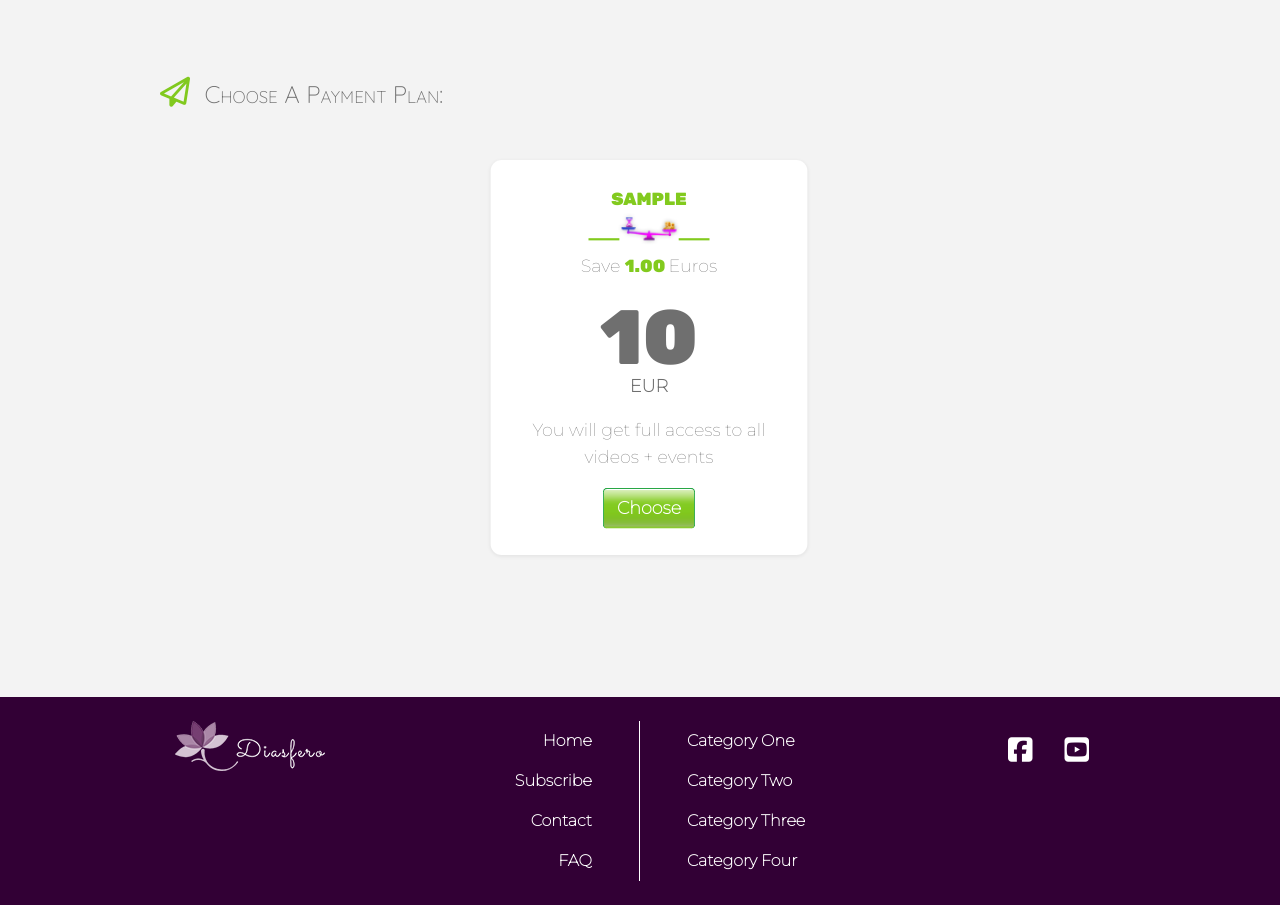
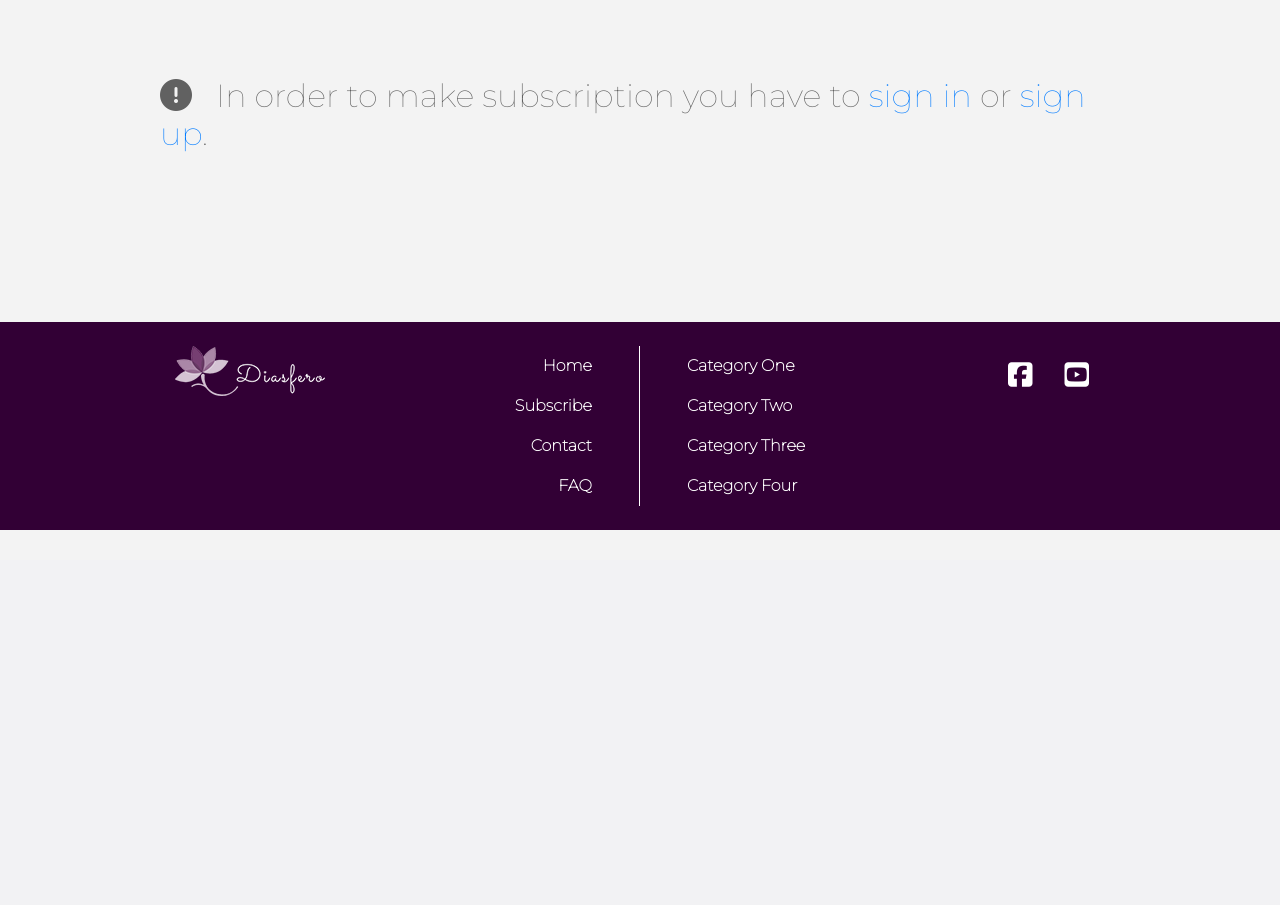
Before and after one commit to Aleksandre19/django, a Django app: page /subscription/cards/ in a window 1280 px wide. Shown: the part 240-1145 px from the top of the page. After the commit the page ends 770 px from the top, so only its background shows below. Run offline with Django 3.2, Linux system fonts and the light colour scheme; tables that the repository leaves empty hold one stand-in row (values such as "Sample post"); parts of the project's set-up code (start-up, migrations or seed data) failed here and were passed over; some libraries are stand-ins or nearby versions.

Commit message:
Replacing a raw HTML with a code in cards.html

```diff
--- a/subscription/templates/cards.html
+++ b/subscription/templates/cards.html
@@ -4,49 +4,97 @@
     <section class='d-none d-lg-block lg-cards'>
 
         <div class='section-wrapper'>
+
+            {% if request.user.is_authenticated %}
                 <h2 class='cards-page-title titles'>
                     <i class="far fa-paper-plane titles-icon mr-2"></i>
                     Choose a payment plan:
                 </h3>
+            {% else %}
+                <h2 class="sing-up-in">
+                    <i class="fas fa-exclamation-circle sign-in-up-icon mr-3"></i>
+                    In order to make subscription you have to
+                    <a href="{% url 'account_login' %}"> sign in </a>
+                    or <a href="{% url 'account_signup' %}"> sign up</a>.
+                </h2>
+            {% endif %}
+
             <div class="row no-gutters justify-content-center">
-
+                {% if request.user.is_authenticated %}
                     {% for card in cards %}
                         <div class="col-4">
-
+                        <!-- If a offering is checked in admin so scaling up the card in size -->
                         {% if card.offering %}
                             <div class="cards-content home-desk-card" id="active-card">
                         {% else %}
                             <div class="cards-content home-desk-card">
                         {% endif %}
 
+                                <!-- Card's Duration  -->
                                 <p class="cards-months-length text-uppercase text-center pt-4">
                                     {{ card.duration }}
                                 </p>
+
+                                <!-- Card's scale icon -->
                                 <div class="card-scale-img-wrapper">
                                     <img src="../../media/img/sm/mb-home-card-scale.png" alt="Scale" >
                                 </div>
-                            <p class="cards-saving mt-2"> Save <span> {{ card.saving }} </span> Euros </p>
-                            <div class="cards-price"><strong> {{ card.price }} </strong></div>
-                            <div class="cards-currency"><span>EUR</span></div>
-                            <p class="cards-desc mt-3 ml-3 mr-3">You will get full access to all videos + events</p>
+
+                                <!-- Saving -->
+                                <p class="cards-saving mt-2">
+                                    Save
+                                    <span> {{ card.saving }} </span>
+                                    Euros
+                                </p>
+
+                                <!-- Price -->
+                                <div class="cards-price">
+                                    <strong> {{ card.price }} </strong>
+                                </div>
+
+                                <!-- Currency -->
+                                <div class="cards-currency">
+                                    <span>{{ card.currency }}</span>
+                                </div>
+
+                                <!-- Card Description -->
+                                <p class="cards-desc mt-3 ml-3 mr-3">{{ card.description }}</p>
+
+                                <!-- A form to submit a price and a stripe price id -->
+                                <form action="{% url 'checkout' %}" method="POST">
+                                    {% csrf_token %}
+
+                                    <input type="hidden" name="price" value="{{ card.price }}">
+                                    <input type="hidden" name="stripe_plan_id"
+                                        value="{{ card.stripe_plan_id }}">
+
+                                    <!-- Submit button -->
                                     <div class="cards-choose-btn-wrapper">
-                                <a href="{% url 'checkout' %}?price={{ card.price }}" type="button" class="cards-choose-btn btn border border-bottom-0 border-success text-white font-weight-bolder mb-4">Choose</a>
+                                        <button type="submit" class="cards-choose-btn
+                                                btn border border-bottom-0 border-success
+                                                text-white font-weight-bolder mb-4">
+                                            Choose
+                                        </button>
                                     </div>
+
+                                </form>
+
                             </div>
                         </div>
                     {% endfor %}
-
+                {% endif %}
             </div>
         </div>
 
     </section>
 
-     <!-- Subscription cards Section For Tablets and lower devices ( NOT LOGGED IN USER ) -->
+     <!-- Subscription cards Section For Tablets and lower devices -->
     <section class="md-cards container-fluid home-second-section-not-logged-in d-lg-none">
         <!-- Card's Row -->
         <div class="row cards-row container-fluid mt-5">
             <div class="col subsctipsins-cards">
 
+                {% if request.user.is_authenticated %}
                     <h2 class='cards-page-title titles'>
                         <i class="far fa-paper-plane titles-icon mr-2"></i>
                         Choose a payment plan:
@@ -61,66 +109,86 @@
                         </div>
                     </nav>
                 <!-- END Card's Tabs -->
+                {% else %}
+                    <h2 class="sing-up-in">
+                        <i class="fas fa-exclamation-circle sign-in-up-icon mr-3"></i>
+                        In order to make subscription you have to
+                        <a href="{% url 'account_login' %}"> sign in </a>
+                        or <a href="{% url 'account_signup' %}"> sign up</a>.
+                    </h2>
+                {% endif %}
 
                 <!-- Card Content -->
                 <div class="tab-content bg-white rounded-lg shadow-sm" id="nav-tabContent">
 
-                    <!-- Card 1 -->
-                    <div class="tab-pane fade" id="nav-home" role="tabpanel" aria-labelledby="nav-home-tab">
+                    {% if request.user.is_authenticated %}
+
+                        {% for card in cards %}
+
+                            {% if forloop.counter == 2 %}
+                                <div class="tab-pane fade show active" id="{{ card.tab_class }}" role="tabpanel" aria-labelledby="{{ card.tab_aria }}">
+                            {% else %}
+                                <div class="tab-pane fade" id="{{ card.tab_class }}" role="tabpanel" aria-labelledby="{{ card.tab_aria }}">
+                            {% endif %}
+
                                 <div class="cards-content">
-                            <p class="cards-months-length text-uppercase text-center pt-4">1 Month</p>
+
+
+                                    <!-- Card's Duration  -->
+                                    <p class="cards-months-length text-uppercase text-center pt-4">
+                                        {{ card.duration }}
+                                    </p>
+
+                                    <!-- Card's scale icon -->
                                     <div class="card-scale-img-wrapper">
                                         <img src="../../media/img/sm/mb-home-card-scale.png" alt="Scale" >
                                     </div>
-                            <p class="cards-saving mt-2"> Save <span>0</span> Euros </p>
-                            <div class="cards-price"><strong> 19 </strong></div>
-                            <div class="cards-currency"><span>EUR</span></div>
-                            <p class="cards-desc mt-3 ml-3 mr-3">You will get full access to all videos + events</p>
+
+                                    <!-- Saving -->
+                                    <p class="cards-saving mt-2">
+                                        Save
+                                        <span> {{ card.saving }} </span>
+                                        Euros
+                                    </p>
+
+                                    <!-- Price -->
+                                    <div class="cards-price">
+                                        <strong> {{ card.price }} </strong>
+                                    </div>
+
+                                    <!-- Currency -->
+                                    <div class="cards-currency">
+                                        <span>{{ card.currency }}</span>
+                                    </div>
+
+                                    <!-- Card Description -->
+                                    <p class="cards-desc mt-3 ml-3 mr-3">{{ card.description }}</p>
+
+                                    <!-- A form to submit a price and a stripe price id -->
+                                    <form action="{% url 'checkout' %}" method="POST">
+                                        {% csrf_token %}
+
+                                        <input type="hidden" name="price" value="{{ card.price }}">
+                                        <input type="hidden" name="stripe_plan_id"
+                                            value="{{ card.stripe_plan_id }}">
+
+                                        <!-- Submit button -->
                                         <div class="cards-choose-btn-wrapper">
-                                <a href="{% url 'checkout' %}?price=19" type="button" class="cards-choose-btn btn border border-bottom-0 border-success text-white font-weight-bolder mb-4">Choose</a>
+                                            <button type="submit" class="cards-choose-btn
+                                                    btn border border-bottom-0 border-success
+                                                    text-white font-weight-bolder mb-4">
+                                                Choose
+                                            </button>
                                         </div>
-                        </div>
-                    </div>
-                    <!-- END a Card 1 -->
 
-                    <!-- Card 2 -->
-                    <div class="tab-pane fade show active" id="nav-profile" role="tabpanel" aria-labelledby="nav-profile-tab">
-                        <div class="cards-content">
-                            <p class="cards-months-length text-uppercase text-center pt-4">6 Months</p>
-                            <div class="card-scale-img-wrapper">
-                                <img src="../../media/img/sm/mb-home-card-scale.png" alt="Scale" >
-                            </div>
-                            <p class="cards-saving mt-2"> Save <span>24</span> Euros </p>
-                            <div class="cards-price"> <strong> 90 </strong> </div>
-                            <div class="cards-currency"> EUR </div>
-                            <p class="cards-desc mt-3 ml-3 mr-3" >You will get full access to all videos + events</p>
-                            <div class="cards-choose-btn-wrapper">
-                                 <a href="{% url 'checkout' %}?price=90" type="button" class="cards-choose-btn btn border border-bottom-0 border-success text-white font-weight-bolder mb-4">Choose</a>
-                            </div>
-                        </div>
-                    </div>
-                    <!-- END a Card 2 -->
-
-                    <!-- Card 3 -->
-                    <div class="tab-pane fade" id="nav-contact" role="tabpanel" aria-labelledby="nav-contact-tab">
-                        <div class="cards-content">
-                            <p class="cards-months-length text-uppercase text-center pt-4">1 Year</p>
-                            <div class="card-scale-img-wrapper">
-                                <img src="../../media/img/sm/mb-home-card-scale.png" alt="Scale" >
-                            </div>
-                            <p class="cards-saving mt-2"> Save <span>68</span> Euros </p>
-                            <div class="cards-price"><strong> 160 </strong> </br></div>
-                            <div class="cards-currency"><span>EUR</span></div>
-                            <p class="cards-desc mt-3 ml-3 mr-3">You will get full access to all videos + events</p>
-                            <div class="cards-choose-btn-wrapper">
-                                <a href="{% url 'checkout' %}?price=160" type="button" class="cards-choose-btn btn border border-bottom-0 border-success text-white font-weight-bolder mb-4">Choose</a>
-                            </div>
-                        </div>
-                    </div>
-                    <!-- END a Card 3 -->
+                                    </form>
 
                                 </div>
-                <!-- END a Card's Content -->
+
+                            </div>
+                        {% endfor %}
+                    {% endif %}
+                </div>
 
             </div>
         </div>
```
Lines whose indentation alone changed are shown as unchanged.
